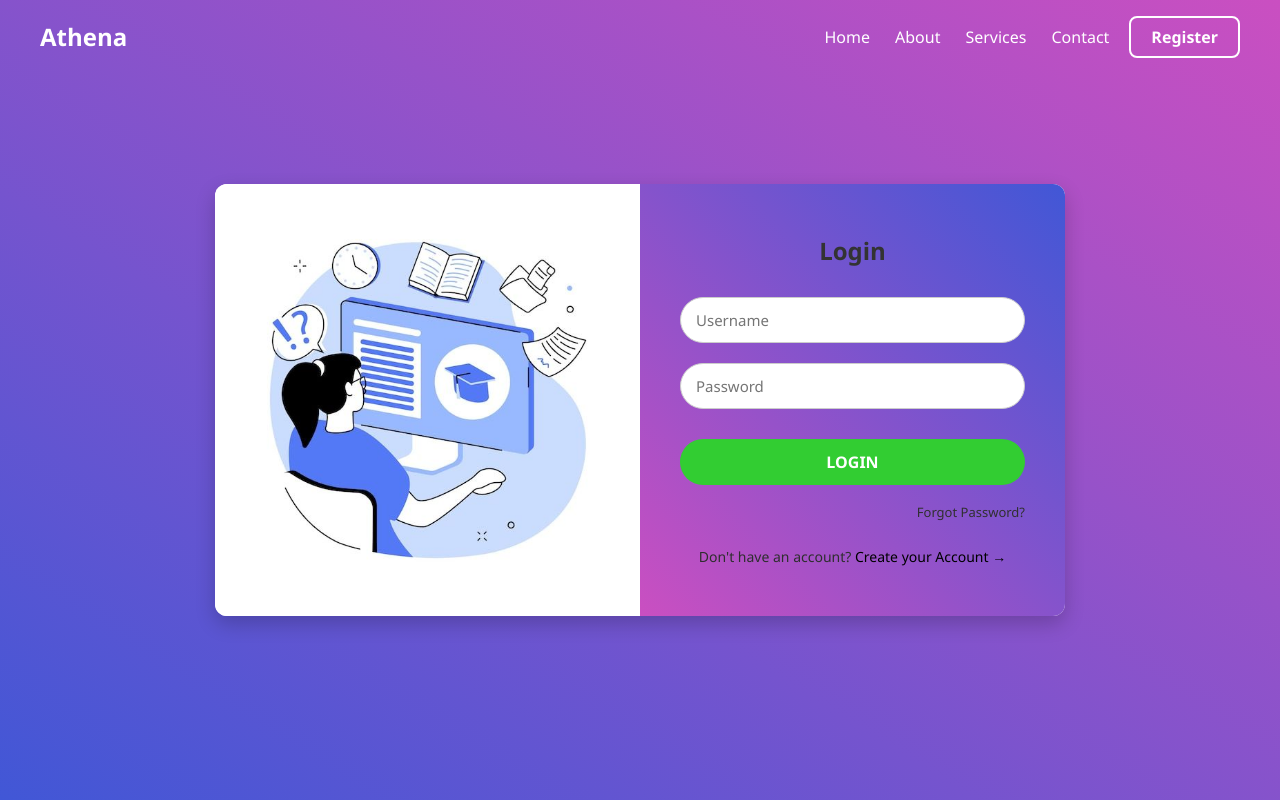
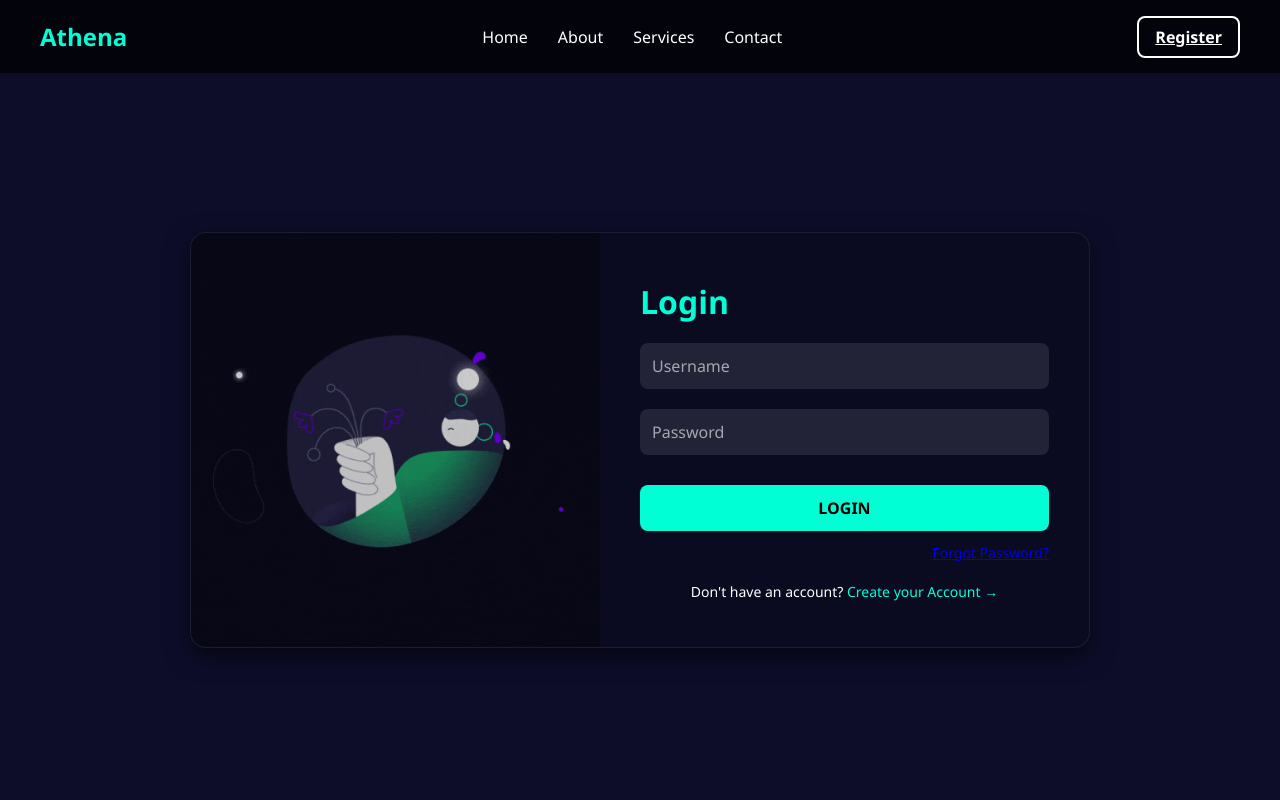
Before and after one commit to Abhinav022569/miniproject, a PHP site: page /users/login_page.php in a window 1280 px wide. Run offline with PHP 8.4, Linux system fonts and the light colour scheme.

Commit message:
login page modification

```diff
--- a/users/login_page.php
+++ b/users/login_page.php
@@ -3,7 +3,7 @@
 <head>
   <meta charset="UTF-8" />
   <meta name="viewport" content="width=device-width, initial-scale=1.0"/>
-  <title>User Login</title>
+  <title>User Login - Athena</title>
   <link rel="stylesheet" href="userstyle.css" />
 </head>
 <body>
@@ -12,19 +12,20 @@
     <nav>
       <ul class="nav-links">
         <li><a href="../index.php">Home</a></li>
-        <li><a href="#">About</a></li>
-        <li><a href="#">Services</a></li>
-        <li><a href="#">Contact</a></li>
+        <li><a href="../index.php#about">About</a></li>
+        <li><a href="../index.php#services">Services</a></li>
+        <li><a href="../index.php#contact">Contact</a></li>
       </ul>
     </nav>
     <div class="nav-btn">
       <a href="registration/registeration.php" class="login-btn">Register</a>
     </div>
   </header>
+
   <div class="login-container">
-    <div class="login-box">
+    <div class="login-box glass">
       <div class="login-left">
-        <img src="../jpeg_files/bgimage.jpeg" alt="Illustration"/>
+        <img src="../jpeg_files/bgimage1.jpeg" alt="Illustration"/>
       </div>
       <div class="login-right">
         <h2>Login</h2>
--- a/users/userstyle.css
+++ b/users/userstyle.css
@@ -1,125 +1,116 @@
+/* Base styles */
 * {
   margin: 0;
   padding: 0;
   box-sizing: border-box;
-  font-family: "Segoe UI", sans-serif;
+  font-family: 'Segoe UI', sans-serif;
 }
 
 body {
-  height: 100vh;
-  background: linear-gradient(to top right, #4157D6, #CA4FC1);
-  display: flex;
-  justify-content: center;
-  align-items: center;
+  background: linear-gradient(135deg, #0f0f2c, #1a1a40);
+  color: white;
+  min-height: 100vh;
 }
 
+/* Header */
 .navbar {
-  width: 100%;
-  padding: 20px 40px;
-  background: transparent;
   display: flex;
   justify-content: space-between;
   align-items: center;
-  color: white;
-  position: absolute;
+  padding: 20px 40px;
+  background-color: rgba(0, 0, 0, 0.7);
+  position: fixed;
+  width: 100%;
   top: 0;
-  left: 0;
-  z-index: 999;
-}
-
-.navbar nav {
-  margin-left: auto;
-  display: flex;
-  align-items: center;
-  gap: 30px;
+  z-index: 1000;
+  backdrop-filter: blur(10px);
 }
 
 .logo {
   font-size: 24px;
   font-weight: bold;
+  color: #00ffd5;
 }
 
 .nav-links {
   list-style: none;
   display: flex;
-  gap: 25px;
-  margin: 0;
-  padding: 0;
-  margin-right: 20px;
+  gap: 30px;
 }
 
-.nav-links li a {
+.nav-links a {
   color: white;
   text-decoration: none;
   font-weight: 500;
-  transition: color 0.3s;
+  transition: color 0.3s ease;
 }
 
-.nav-links li a:hover {
-  color: #aaa;
+.nav-links a:hover {
+  color: #00ffd5;
 }
 
 .nav-btn .login-btn {
-  padding: 8px 20px;
   background: transparent;
   border: 2px solid white;
+  padding: 8px 16px;
+  border-radius: 8px;
   color: white;
-  text-decoration: none;
-  border-radius: 8px;
   font-weight: bold;
   transition: background 0.3s, color 0.3s;
 }
 
 .nav-btn .login-btn:hover {
-  background: white;
-  color: #333;
+  background: #00ffd5;
+  color: black;
 }
 
+/* Login container */
 .login-container {
-  width: 850px;
-  background: #fff;
-  border-radius: 12px;
-  box-shadow: 0 8px 20px rgba(0, 0, 0, 0.2);
-  overflow: hidden;
   display: flex;
-  max-width: 90%;
+  justify-content: center;
+  align-items: center;
+  height: 100vh;
+  padding-top: 80px;
+  background-color: #0d0d2a;
 }
 
+/* Login box with darker glassmorphism */
 .login-box {
   display: flex;
-  width: 100%;
+  width: 900px;
+  max-width: 95%;
+  background-color: rgba(10, 10, 30, 0.7);
+  border-radius: 16px;
+  overflow: hidden;
+  box-shadow: 0 8px 24px rgba(0, 0, 0, 0.6);
+  border: 1px solid rgba(255, 255, 255, 0.08);
+  backdrop-filter: blur(20px);
 }
 
 .login-left {
-  width: 50%;
-  display: flex;
-  justify-content: center;
-  align-items: center;
-  padding: 0;
-  overflow: hidden;
+  flex: 1;
+  min-height: 400px;
 }
 
 .login-left img {
   width: 100%;
   height: 100%;
   object-fit: cover;
-  display: block;
+  filter: brightness(0.8);
 }
 
 .login-right {
-  width: 50%;
-  padding: 50px 40px;
+  flex: 1;
+  padding: 40px;
   display: flex;
   flex-direction: column;
   justify-content: center;
-  background: linear-gradient(to top right, #CA4FC1, #4157D6);
 }
 
 .login-right h2 {
-  margin-bottom: 30px;
-  font-size: 24px;
-  color: #333;
-  text-align: center;
+  font-size: 32px;
+  margin-bottom: 20px;
+  color: #00ffd5;
 }
 
 .input-group {
@@ -128,56 +119,52 @@ body {
 
 .input-group input {
   width: 100%;
-  padding: 12px 15px;
-  border-radius: 25px;
-  border: 1px solid #ccc;
-  font-size: 15px;
+  padding: 12px;
+  background-color: rgba(255, 255, 255, 0.1);
+  color: white;
+  border: none;
+  border-radius: 8px;
+  font-size: 16px;
   outline: none;
 }
 
+.input-group input::placeholder {
+  color: rgba(255, 255, 255, 0.6);
+}
+
 .login-btn {
+  padding: 12px;
+  background-color: #00ffd5;
+  border: none;
+  color: black;
+  font-weight: bold;
+  font-size: 16px;
+  border-radius: 8px;
+  cursor: pointer;
   width: 100%;
-  padding: 12px;
-  border: none;
-  border-radius: 25px;
-  background: #32cd32;
-  color: white;
-  font-size: 16px;
-  font-weight: bold;
-  cursor: pointer;
   margin-top: 10px;
-  transition: 0.3s ease;
+  transition: background 0.3s ease;
 }
 
 .login-btn:hover {
-  background: #28a428;
+  background-color: #00c8aa;
 }
 
 .extras {
-  margin-top: 15px;
+  margin-top: 12px;
+  font-size: 14px;
   text-align: right;
 }
 
-.extras a {
-  font-size: 13px;
-  color: #303030;
-  text-decoration: none;
-}
-
-.extras a:hover {
-  text-decoration: underline;
-}
-
 .register-link {
+  margin-top: 20px;
+  font-size: 14px;
   text-align: center;
-  margin-top: 25px;
-  font-size: 14px;
-  color: #2e2e2e;
 }
 
 .register-link a {
+  color: #00ffd5;
   text-decoration: none;
-  color: #000000;
 }
 
 .register-link a:hover {
```
Also changed, not shown: jpeg_files/bgimage1.jpeg.
